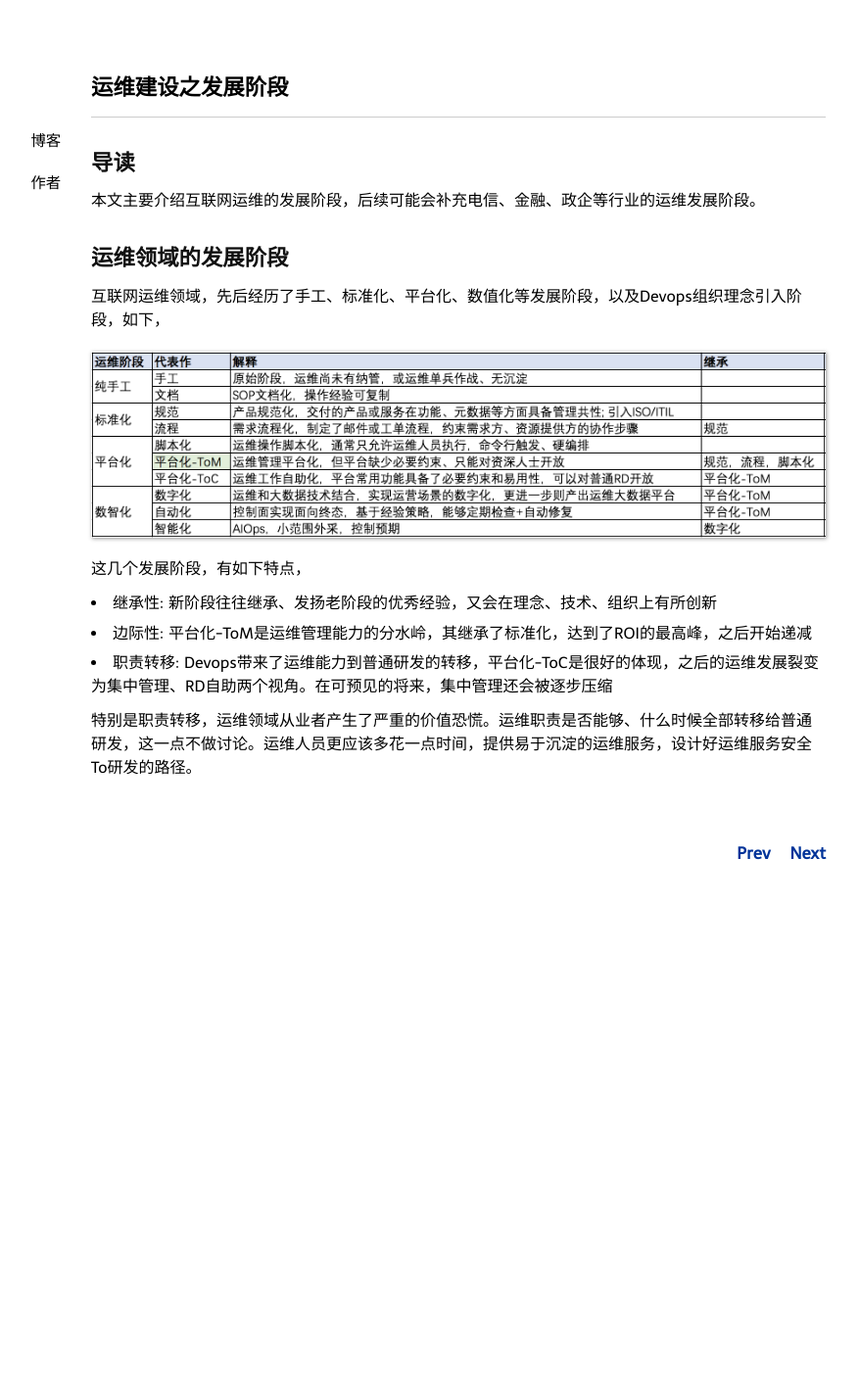
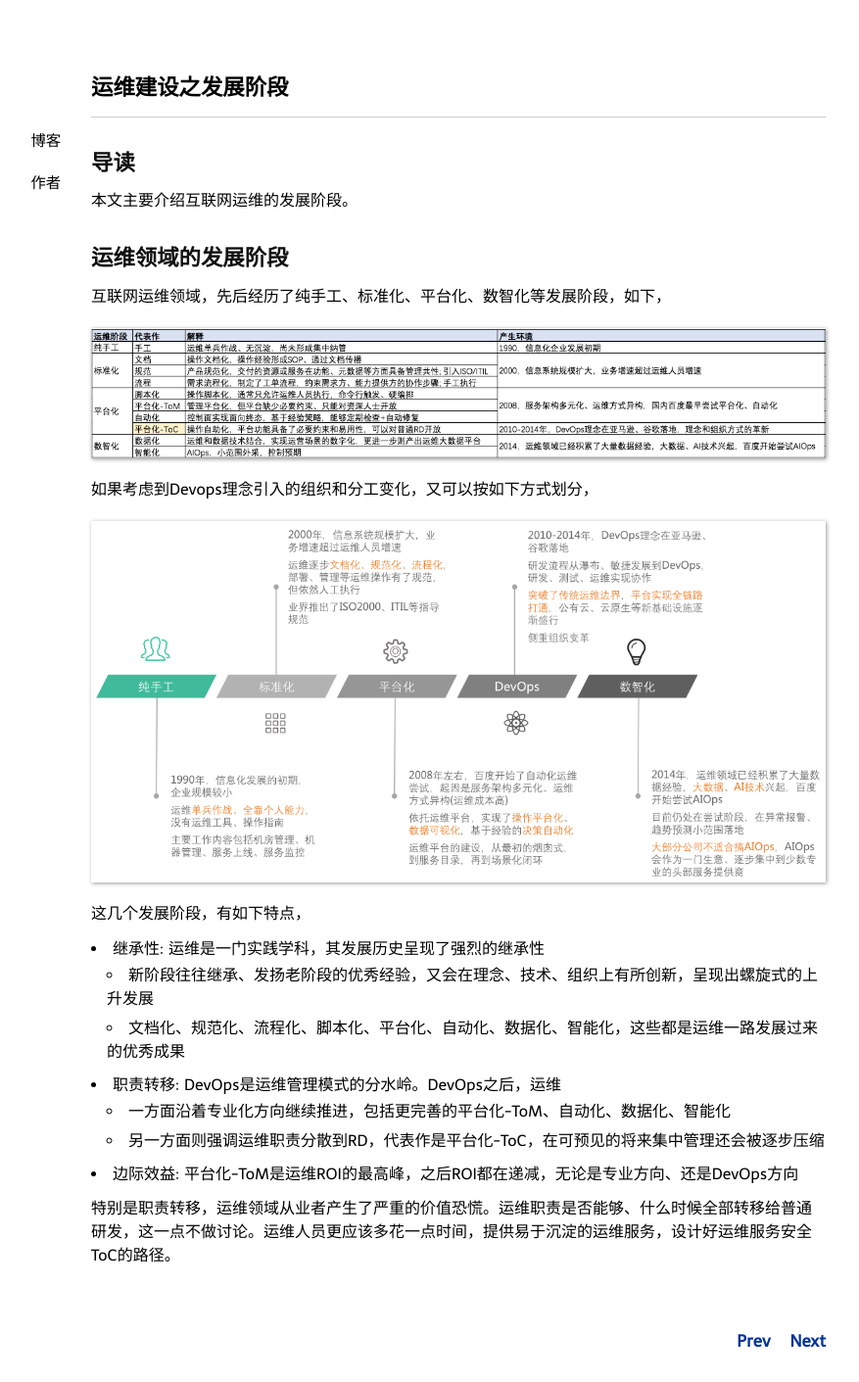
Before and after one commit to niean/niean.github.io, a Jekyll site: the page built from _posts/2020-01-01-op-roadmaps.markdown, in a window 1280 px wide. Shown: the whole page at 98% size, without its empty margins (172-1049 px from the left). Built offline with Jekyll 4.4.1, drawn with Linux system fonts in a browser that asks for light colours; comment, search, counter and statistics services are not loaded; before the commit the page ends 913 px from its top, so only the background shows below that.

Commit message:
集中提交一次

```diff
--- a/_posts/2020-01-01-op-roadmaps.markdown
+++ b/_posts/2020-01-01-op-roadmaps.markdown
@@ -7,17 +7,26 @@ tags:
 ---
 
 ## 导读
-本文主要介绍互联网运维的发展阶段，后续可能会补充电信、金融、政企等行业的运维发展阶段。
+本文主要介绍互联网运维的发展阶段。
 
 ## 运维领域的发展阶段
-互联网运维领域，先后经历了手工、标准化、平台化、数值化等发展阶段，以及Devops组织理念引入阶段，如下，
+互联网运维领域，先后经历了纯手工、标准化、平台化、数智化等发展阶段，如下，
 
 ![page.png](https://raw.githubusercontent.com/niean/niean.github.io/master/images/20200101/op-roadmap.png)
 
+如果考虑到Devops理念引入的组织和分工变化，又可以按如下方式划分，
+
+![page.png](https://raw.githubusercontent.com/niean/niean.github.io/master/images/20200101/op-roadmap2.png)
+
+
 这几个发展阶段，有如下特点，
 
-- 继承性: 新阶段往往继承、发扬老阶段的优秀经验，又会在理念、技术、组织上有所创新
-- 边际性: 平台化-ToM是运维管理能力的分水岭，其继承了标准化，达到了ROI的最高峰，之后开始递减
-- 职责转移: Devops带来了运维能力到普通研发的转移，平台化-ToC是很好的体现，之后的运维发展裂变为集中管理、RD自助两个视角。在可预见的将来，集中管理还会被逐步压缩
+- 继承性: 运维是一门实践学科，其发展历史呈现了强烈的继承性
+    - 新阶段往往继承、发扬老阶段的优秀经验，又会在理念、技术、组织上有所创新，呈现出螺旋式的上升发展
+    - 文档化、规范化、流程化、脚本化、平台化、自动化、数据化、智能化，这些都是运维一路发展过来的优秀成果
+- 职责转移: DevOps是运维管理模式的分水岭。DevOps之后，运维
+    - 一方面沿着专业化方向继续推进，包括更完善的平台化-ToM、自动化、数据化、智能化
+    - 另一方面则强调运维职责分散到RD，代表作是平台化-ToC，在可预见的将来集中管理还会被逐步压缩
+- 边际效益: 平台化-ToM是运维ROI的最高峰，之后ROI都在递减，无论是专业方向、还是DevOps方向
 
-特别是职责转移，运维领域从业者产生了严重的价值恐慌。运维职责是否能够、什么时候全部转移给普通研发，这一点不做讨论。运维人员更应该多花一点时间，提供易于沉淀的运维服务，设计好运维服务安全To研发的路径。
+特别是职责转移，运维领域从业者产生了严重的价值恐慌。运维职责是否能够、什么时候全部转移给普通研发，这一点不做讨论。运维人员更应该多花一点时间，提供易于沉淀的运维服务，设计好运维服务安全ToC的路径。
```
Also changed, not shown: images/20200101/op-roadmap.png, images/20200101/op-roadmap2.png (added), 5 other files.
